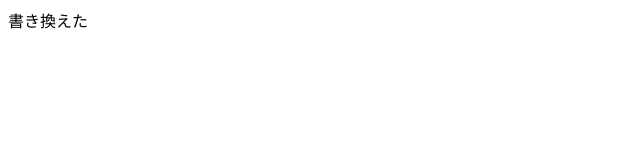
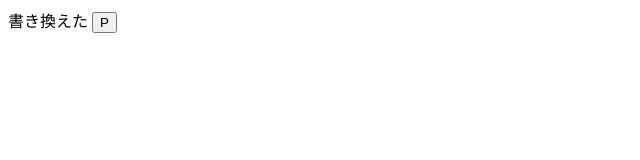
Before and after one commit to h4Ruto0/2025-5-12, a plain HTML site: page index.html in a window 1280 px wide. Shown: the full height of the page, 0-640 px from the left. Drawn offline with Linux system fonts and the light colour scheme.

Commit message:
Update index.html
<button>を追加した

```diff
--- a/index.html
+++ b/index.html
@@ -6,5 +6,6 @@
   </head>
   <body>
     書き換えた
+    <button>P</button>
   </body>
 </html>
```
